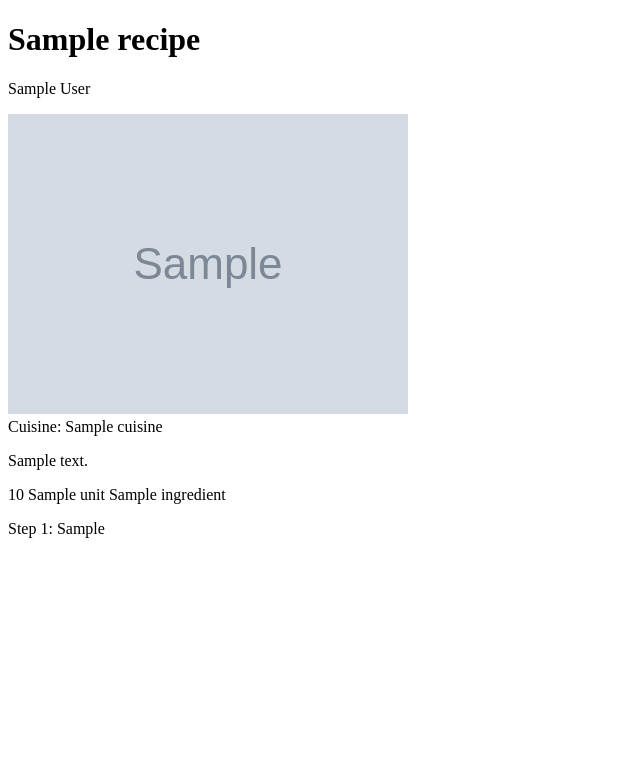
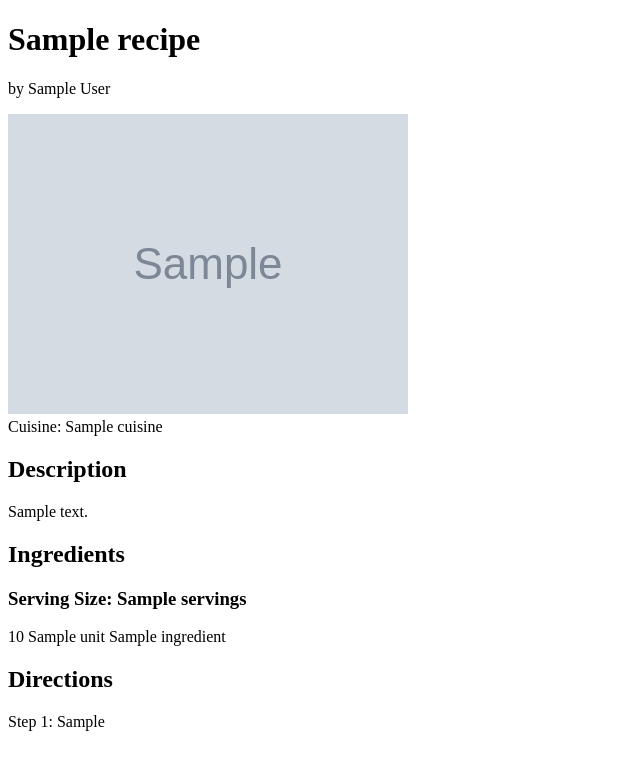
Before and after one commit to xena718/recipe_app_dev, a Python web app: template templates/recipe_details.html in a window 1280 px wide. Shown: the top 770 px of the page, without its empty margins (0-640 px from the left). Run offline with Jinja, Linux system fonts and the light colour scheme; the template is opened without the code that fills it: most values are stand-ins (such as "Sample title", 1, 10 or a date in 2020); grey boxes marked "Sample" are stand-in pictures.

Commit message:
update recipe detail page

```diff
--- a/templates/recipe_details.html
+++ b/templates/recipe_details.html
@@ -3,8 +3,10 @@
 {% block title %}{{ recipe.title }} - Details{% endblock %}
 
 {% block body %}
+
+
 <h1>{{ recipe.title }}</h1>
-<p>{{recipe.author}}</p>
+<p>by {{recipe.author}}</p>
 
 <img src="{{ recipe.photo_url }}">
 
@@ -12,17 +14,21 @@
   Cuisine: {{ recipe.cuisine.name }}
 </div>
 
+<h2>Description</h2>
 <p>
   {{ recipe.description }}
 </p>
 
+<h2>Ingredients</h2>
+<h3>Serving Size: {{recipe.servings}}</h3>
 <p>
   {% for ingredient in recipe.recipe_ingredients %}
     <div> {{ingredient.quantity}} {{ingredient.unit.name}} {{ingredient.name}}</div>
   {% endfor %}
+
 </p>
 
-
+<h2>Directions</h2>
 <p>
   {% for direction in recipe.recipe_directions %}
     <div> Step {{direction.step_number}}: {{direction.step_guidance}}</div>
```
